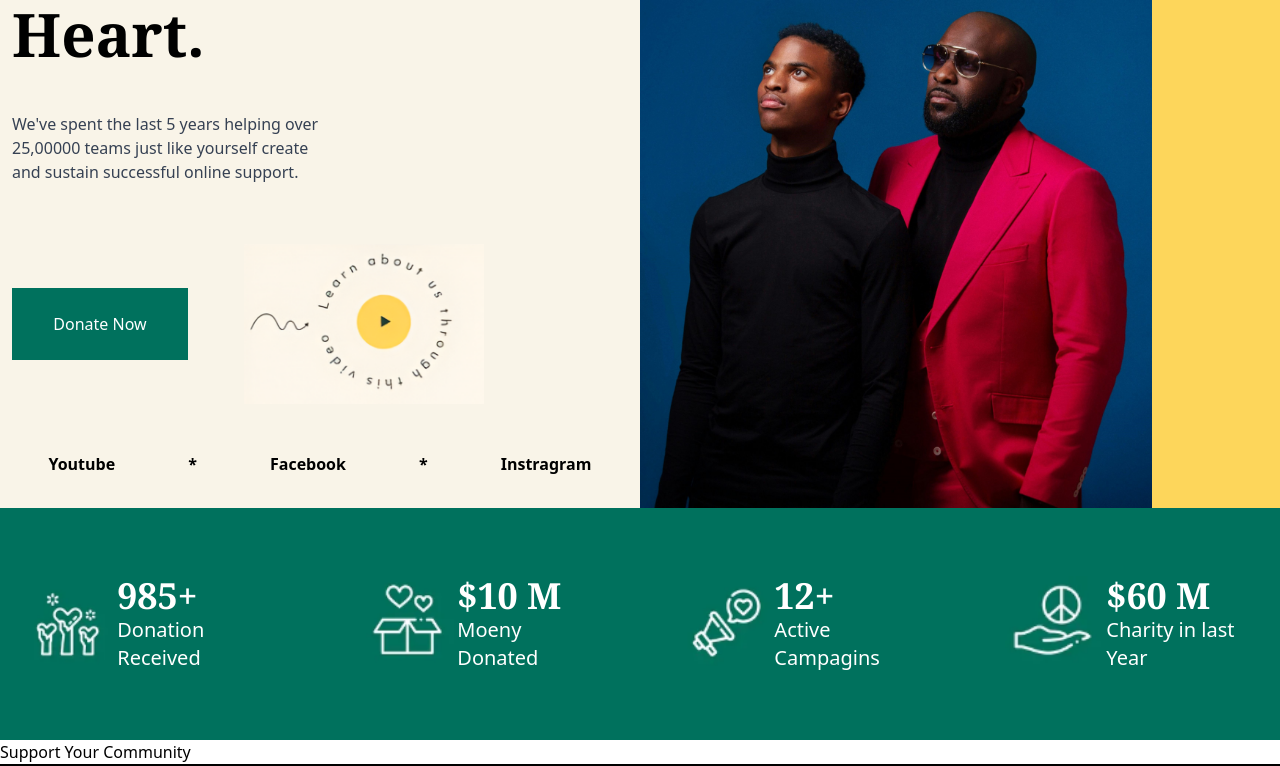
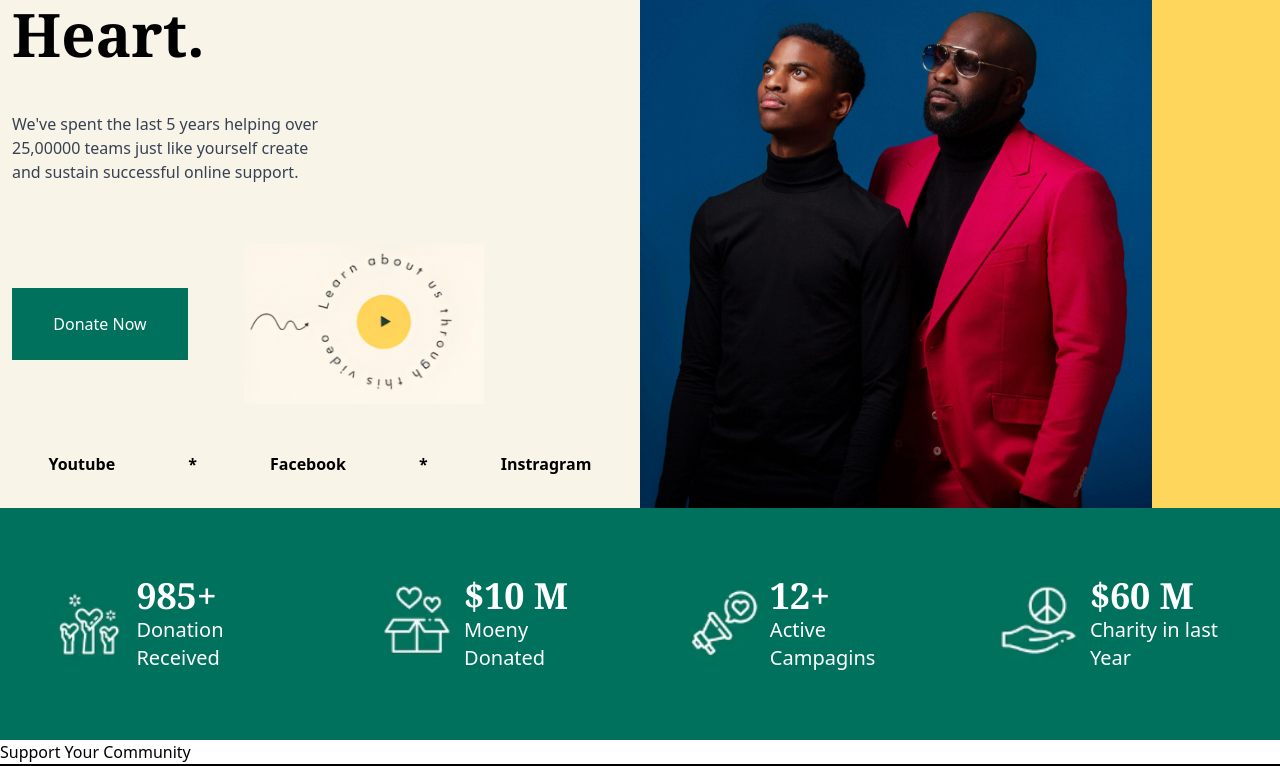
Before and after one commit to facuuurz/Clone-Landing-Page, a React (Vite) app: page / in a window 1280 px wide. Shown: the part 292-1058 px from the top of the page. Built offline with nearby package versions, Linux system fonts and the light colour scheme; a web font is replaced by a local one.

Commit message:
px slider

```diff
--- a/src/components/Slider.jsx
+++ b/src/components/Slider.jsx
@@ -6,7 +6,7 @@ import Logo4 from '../img/Slider/logo4.PNG' // si existe, si no, borrá este blo
 function Slider(){
     return(
         <section class="bg-[#00715D] w-full">
-            <div class="flex items-center justify-around text-white px-4 max-w-[1440px] h-58 gap-20 m-auto">{/* CONTENIDO*/}
+            <div class="flex items-center justify-around text-white px-10 w-full h-58 gap-20 m-auto">{/* CONTENIDO*/}
 
                 <div class="flex items-center ">
                     <div class="w-28">
```
